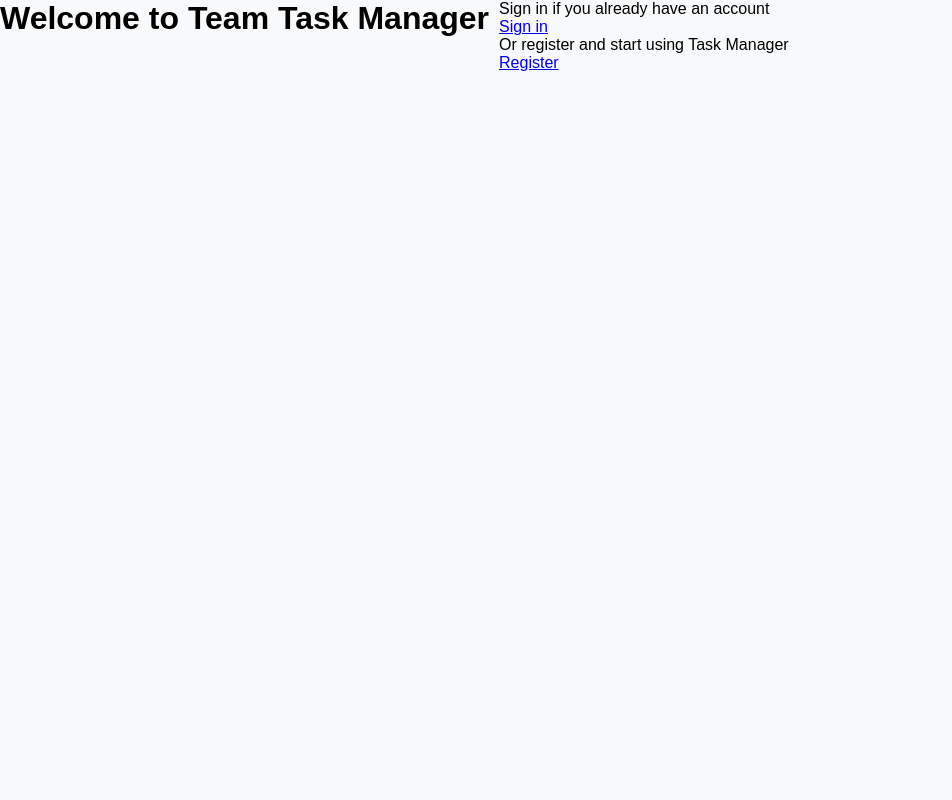
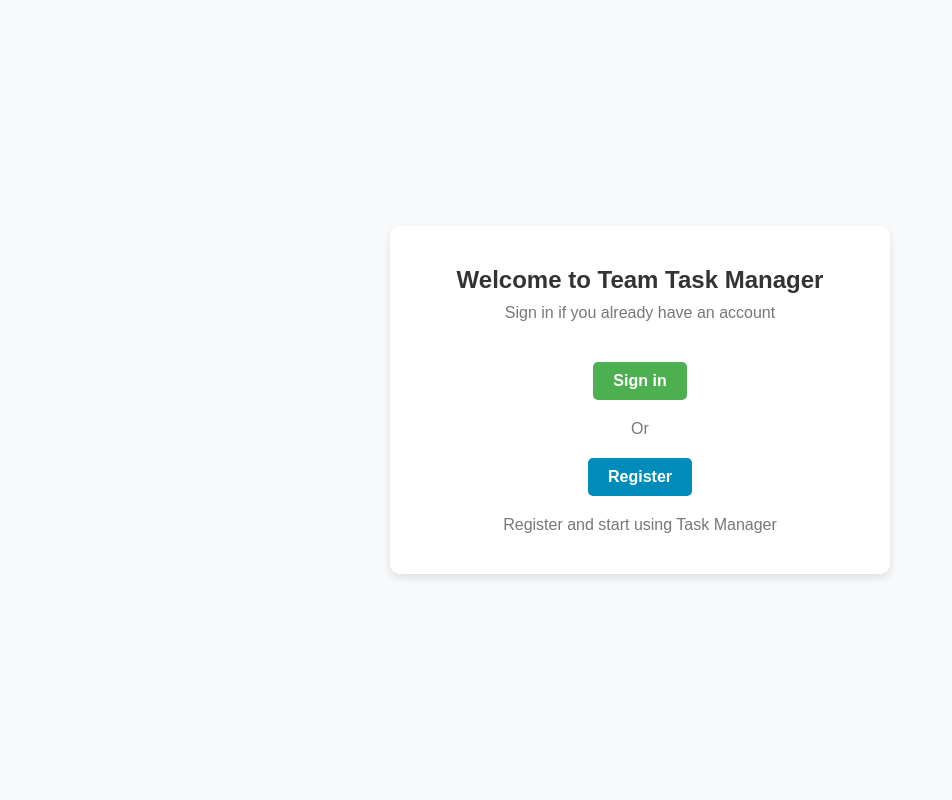
Before and after one commit to Chukhno-Maksym/TaskManagerTeam, a Django app: page / in a window 1280 px wide. Shown: the whole page, without its empty margins (0-952 px from the left). Run offline with Django 4.2, Linux system fonts and the light colour scheme.

Commit message:
Updating styles

```diff
--- a/static/css/styles.css
+++ b/static/css/styles.css
@@ -1,21 +1,181 @@
-*{
+* {
     box-sizing: border-box;
     margin: 0;
     padding: 0;
 }
 
-body{
+body {
     font-family: Arial, sans-serif;
     background: #f8f9fa;
 }
 
+/*Start page*/
+
+.welcome-container {
+    display: flex;
+    justify-content: center;
+    margin: 0 auto;
+    align-items: center;
+    height: 100vh;
+    font-family: 'Arial', sans-serif;
+}
+
+.welcome-content {
+    background: white;
+    padding: 40px;
+    border-radius: 10px;
+    box-shadow: 0 4px 8px rgba(0, 0, 0, 0.1);
+    text-align: center;
+    width: 500px;
+}
+
+.welcome-title {
+    font-size: 24px;
+    font-weight: bold;
+    color: #333;
+}
+
+.welcome-message,
+.register-message {
+    color: #777;
+    margin-top: 10px;
+}
+
+.auth-buttons {
+    margin-top: 30px;
+}
+
+.btn-signin {
+    background-color: #4CAF50;
+}
+
+.btn-signin:hover {
+    background-color: #45a049;
+}
+
+.btn-register {
+    background-color: #008CBA;
+}
+
+.btn-register:hover {
+    background-color: #007B9E;
+}
+
+.or-text {
+    color: #777;
+    margin: 10px 0;
+}
+
+/*Login*/
+
+.login-container {
+    display: flex;
+    margin: 0 auto;
+    align-self: center;
+    align-items: center;
+    height: 100vh;
+    font-family: 'Arial', sans-serif;
+}
+
+.enter-part {
+    background: white;
+    padding: 40px;
+    border-radius: 10px;
+    box-shadow: 0 4px 8px rgba(0, 0, 0, 0.1);
+    width: 100%;
+    max-width: 400px;
+    text-align: center;
+}
+
+.login-title {
+    font-size: 24px;
+    font-weight: bold;
+    color: #333;
+    margin-bottom: 20px;
+}
+
+.login-form {
+    width: 100%;
+}
+
+.login-form p {
+    margin-bottom: 20px;
+}
+
+input[type="text"],
+input[type="password"] {
+    width: 100%;
+    padding: 10px;
+    margin: 10px 0;
+    border: 1px solid #ccc;
+    border-radius: 5px;
+    font-size: 16px;
+}
+
+input[type="submit"] {
+    width: 100%;
+    padding: 12px;
+    background-color: #4CAF50;
+    border: none;
+    color: white;
+    font-weight: bold;
+    border-radius: 5px;
+    cursor: pointer;
+    transition: background-color 0.3s ease;
+}
+
+input[type="submit"]:hover {
+    background-color: #45a049;
+}
+
+
 /*User info*/
 
-.content{
+.content {
     display: flex;
     gap: 10px;
-    height: 100vh;
-    /*width: 1400px;*/
+    min-height: 100vh;
+}
+
+/*Sidebar*/
+
+.user-info-container {
+    height: 150px;
+    text-align: left;
+    align-content: center;
+    color: #f8f9fa;
+}
+
+.sidebar-links {
+    position: sticky;
+    top: 20px;
+}
+
+.sidebar-normal {
+    align-items: center;
+    background: #343a40;
+    padding: 24px;
+}
+
+.button {
+    padding: 10px 15px;
+    background-color: #343a40;
+    width: 160px;
+    color: white;
+    border: none;
+    border-radius: 15px;
+    cursor: pointer;
+}
+
+.button.nav-button {
+    padding: 0;
+    text-align: justify;
+}
+
+.button:hover {
+    background-color: #f8f9fa;
+    color: #343a40;
+    transition: 0.4s ease;
 }
 
 /*Searchbar*/
@@ -234,15 +371,6 @@ select {
     margin-top: 15px;
 }
 
-.btn {
-    padding: 10px 15px;
-    border: none;
-    border-radius: 5px;
-    cursor: pointer;
-    font-weight: bold;
-    color: white;
-}
-
 .complete-btn {
     background-color: #4caf50;
 }
@@ -397,35 +519,8 @@ form input[type="password"] {
     justify-content: space-around;
 }
 
-.btn {
-    padding: 10px 15px;
-    border: none;
-    border-radius: 8px;
-    cursor: pointer;
-    font-weight: bold;
-    transition: background-color 0.3s;
-}
-
-.update-btn {
-    background-color: #4caf50;
-    color: white;
-}
-
-.update-btn:hover {
-    background-color: #45a049;
-}
-
-.delete-btn {
-    background-color: #f44336;
-    color: white;
-}
-
-.delete-btn:hover {
-    background-color: #d32f2f;
-}
-
 /*Task detail*/
-.task-detail-container{
+.task-detail-container {
     margin-top: 50px;
 }
 
@@ -505,13 +600,39 @@ form input[type="password"] {
     margin-top: 15px;
 }
 
+/*Button*/
+
 .btn {
-    padding: 10px 15px;
+    display: inline-block;
+    padding: 10px 20px;
+    margin: 10px 0;
+    border-radius: 5px;
+    text-decoration: none;
+    color: white;
+    font-weight: bold;
+    transition: background-color 0.3s ease;
     border: none;
-    border-radius: 8px;
+}
+
+.submit-btn {
+    margin-top: 20px;
+    padding: 12px;
+    background-color: #2980b9;
+    color: #fff;
+
+    border-radius: 10px;
+    font-size: 16px;
     cursor: pointer;
-    font-weight: bold;
-    transition: background-color 0.3s;
+    transition: background-color 0.3s ease;
+    width: 100%;
+}
+
+.submit-btn:hover {
+    background-color: #45a049;
+}
+
+.submit-btn.cancel {
+    background-color: #d32f2f;
 }
 
 .update-btn {
--- a/taskmanager/views.py
+++ b/taskmanager/views.py
@@ -1,4 +1,4 @@
-from django.contrib.auth import get_user_model
+from django.contrib.auth import get_user_model, login
 from django.contrib.auth.mixins import LoginRequiredMixin
 from django.http import HttpRequest, HttpResponse,  Http404
 from django.shortcuts import render, redirect
@@ -18,6 +18,11 @@ class CreateUserView(generic.CreateView):
     form_class = UserCreateForm
     template_name = "taskmanager/create_user.html"
     success_url = reverse_lazy("taskmanager:task_list")
+
+    def form_valid(self, form):
+        response = super().form_valid(form)
+        login(self.request, self.object)
+        return response
 
 
 class UserDetailView(LoginRequiredMixin, generic.DetailView):
--- a/teamtaskmanager/urls.py
+++ b/teamtaskmanager/urls.py
@@ -21,5 +21,5 @@ from django.urls import path, include
 urlpatterns = [
     path('admin/', admin.site.urls),
     path("", include("taskmanager.urls")),
-    path("account/",  include("django.contrib.auth.urls")),
+    path("accounts/",  include("django.contrib.auth.urls")),
 ]
--- a/templates/base.html
+++ b/templates/base.html
@@ -5,7 +5,7 @@
   <meta charset="UTF-8">
   <meta name="viewport" content="width=device-width, initial-scale=1.0">
   <meta http-equiv="X-UA-Compatible" content="ie=edge">
-  <link rel = "stylesheet" href="{% static 'css/styles.css' %}">
+  <link rel="stylesheet" href="{% static 'css/styles.css' %}">
   <title>Team Task Manager</title>
 </head>
 <body>
--- a/templates/includes/search_bar.html
+++ b/templates/includes/search_bar.html
@@ -1,6 +1,6 @@
 <div class="search-bar">
   <form method="get" action="">
     {{ search_form.as_p }}
-  <input type="submit" class="button" value="Search">
+    <input type="submit" class="button" value="Search">
   </form>
 </div>
--- a/templates/includes/user_info.html
+++ /dev/null
@@ -1,5 +0,0 @@
-<div class="user-info-container">
-  <h2>{{ user.username }}</h2>
-  <p>{{ user.position.name }}</p>
-  <p>{{ user.team.name }}</p>
-</div>
--- a/templates/taskmanager/create_task.html
+++ b/templates/taskmanager/create_task.html
@@ -54,6 +54,9 @@
         </div>
         <input type="submit" value="Submit" class="btn submit-btn">
       </form>
+      <a href="{% url 'taskmanager:task_list' %}">
+        <button class="btn submit-btn cancel">Cancel</button>
+      </a>
     </div>
   </section>
 {% endblock %}
--- a/templates/taskmanager/create_user.html
+++ b/templates/taskmanager/create_user.html
@@ -14,6 +14,7 @@
 
         <input type="submit" value="Create User" class="btn submit-btn">
       </form>
+
     </div>
   </section>
 {% endblock %}
--- a/templates/taskmanager/index.html
+++ b/templates/taskmanager/index.html
@@ -1,15 +1,16 @@
 {% extends "base.html" %}
 
 {% block content %}
-  <h1>Welcome to Team Task Manager</h1>
-  <div class = "login-container">
-    <div>
-      <p>Sign in if you already have an account</p>
-      <a href = "{% url 'login' %}">Sign in</a>
+  <section class="welcome-container">
+    <div class="welcome-content">
+      <h1 class="welcome-title">Welcome to Team Task Manager</h1>
+      <p class="welcome-message">Sign in if you already have an account</p>
+      <div class="auth-buttons">
+        <a href="{% url 'login' %}" class="btn btn-signin">Sign in</a>
+        <p class="or-text">Or</p>
+        <a href="{% url 'taskmanager:create_user' %}" class="btn btn-register">Register</a>
+      </div>
+      <p class="register-message">Register and start using Task Manager</p>
     </div>
-    <div>
-      <p>Or register and start using Task Manager</p>
-      <a href = "{% url 'taskmanager:create_user' %}">Register</a>
-    </div>
-  </div>
+  </section>
 {% endblock %}
--- a/templates/taskmanager/personal_info.html
+++ b/templates/taskmanager/personal_info.html
@@ -6,7 +6,7 @@
     {% include "includes/nav-sidebar.html" %}
   {% endblock %}
 
-  <section class = "personal-info-section">
+  <section class="personal-info-section">
     <div class="user-card">
       <div class="user-header">
         <h2>{{ user.username }}</h2>
@@ -29,7 +29,5 @@
         </a>
       </div>
     </div>
-
   </section>
-
 {% endblock %}
--- a/templates/taskmanager/task_detail.html
+++ b/templates/taskmanager/task_detail.html
@@ -6,7 +6,7 @@
   {% endblock %}
 
 
-  <section class = "task-detail-container">
+  <section class="task-detail-container">
     <div class="detailed-task-card">
       <div class="task-header">
         <h2>Fix login bug</h2>
@@ -26,10 +26,10 @@
       </div>
 
       <div class="task-actions">
-          <a href = "{% url 'taskmanager:task_update' pk=task.pk %}">
+        <a href="{% url 'taskmanager:task_update' pk=task.pk %}">
           <button class="btn update-btn">Update Task</button>
         </a>
-          <a href = "{% url 'taskmanager:task_delete' pk=task.pk %}">
+        <a href="{% url 'taskmanager:task_delete' pk=task.pk %}">
           <button class="btn delete-btn">Delete Task</button>
         </a>
       </div>
--- a/templates/taskmanager/task_list.html
+++ b/templates/taskmanager/task_list.html
@@ -40,7 +40,7 @@
       </div>
 
       {% block search_bar %}
-        {% include "includes/search_bar.html" %}
+          {% include "includes/search_bar.html" %}
       {% endblock %}
     </div>
   </section>
--- a/templates/taskmanager/user_form.html
+++ b/templates/taskmanager/user_form.html
@@ -12,6 +12,9 @@
         </div>
         <input type="submit" class="btn submit-btn" value="Submit">
       </form>
+      <a href="{% url 'taskmanager:personal_info' %}">
+        <button class="btn submit-btn cancel">Cancel</button>
+      </a>
     </div>
   </section>
 {% endblock %}
```
Also changed, not shown: other parts of static/css/styles.css (+66 -91 lines), templates/includes/nav-sidebar.html (+7 -7 lines), templates/registration/login.html (+7 -7 lines), templates/taskmanager/task_confirm_delete.html (+10 -6 lines), templates/taskmanager/user_confirm_delete.html (+10 -6 lines), templates/registration/logged_out.html (line endings or trailing spaces). Lines whose indentation alone changed are shown as unchanged.
